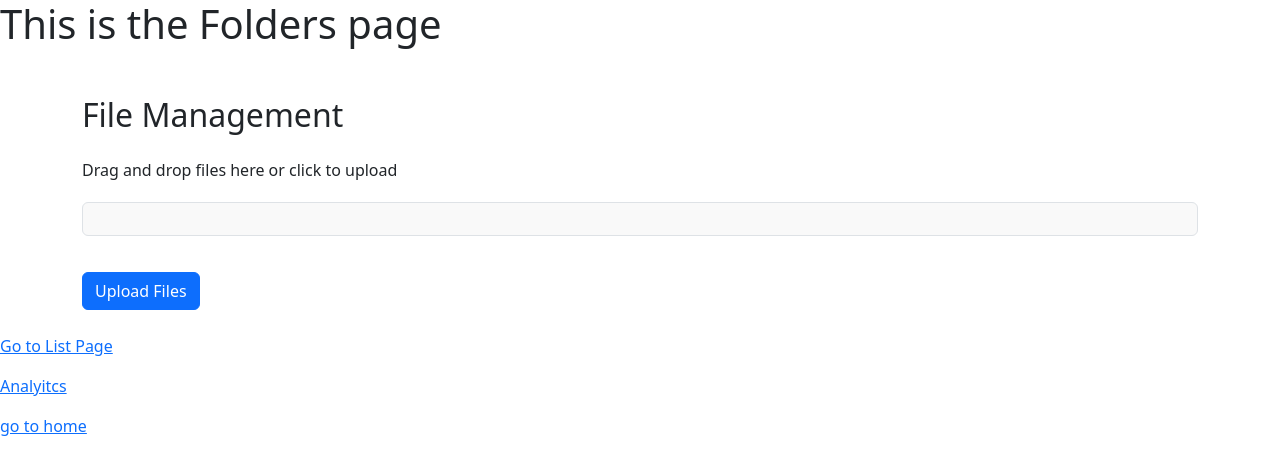
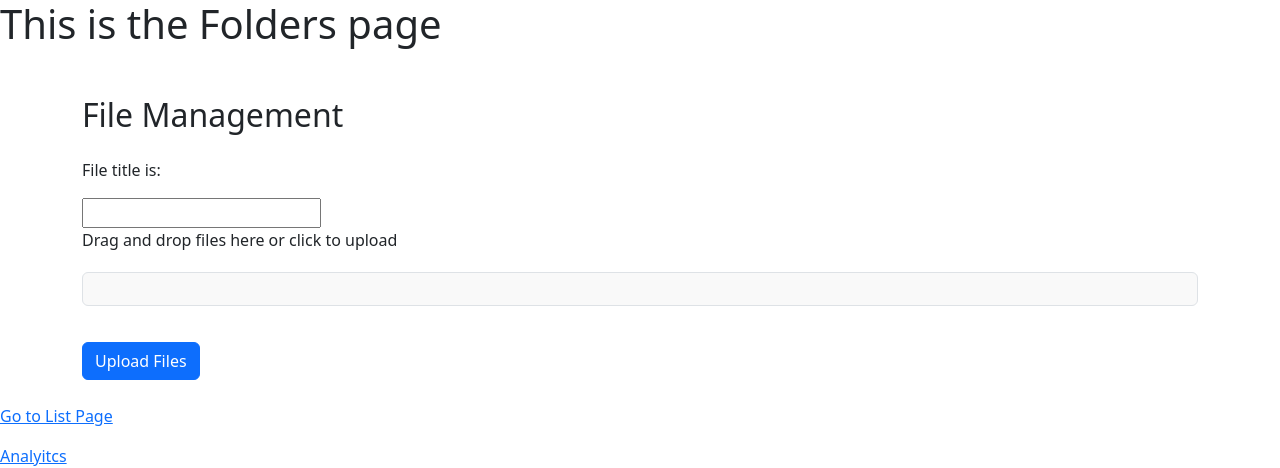
Before and after one commit to Tiborcode/MyCodes, a Django app: page /myfolders/ in a window 1280 px wide. Shown: the top 468 px of the page. Run offline with Django 5.2, Linux system fonts and the light colour scheme.

Commit message:
form saving works properly

```diff
--- a/myproject/myfolders/forms.py
+++ b/myproject/myfolders/forms.py
@@ -5,8 +5,9 @@ from .models import Files
 class UploadFilesForm(forms.Form):
     # file = forms.FileField(widget=forms.ClearableFileInput(attrs={'multiple': True}))
     # file = forms.FileField()
-    model = Files
-    fields = ['title', 'file']
+    class Meta:
+        model = Files
+        fields = ['title', 'file']
 
 # class MultipleFileInput(forms.ClearableFileInput):
 #     allow_multiple_selected = True
--- a/myproject/myfolders/templates/myfolders/myfolders.html
+++ b/myproject/myfolders/templates/myfolders/myfolders.html
@@ -11,9 +11,18 @@
             <div class="container mt-5">
                 <h2 class="mb-4">File Management</h2>
 
+                     <p>File title is:</p>
+                    <form id="titleUploadForm" method="post" enctype="text/plain" >
+
+                        {% csrf_token %}
+                        <input type="text" id="titleInput" multiple>
+                    </form>
+
                     <p>Drag and drop files here or click to upload</p>
                     <form id="fileUploadForm" method="post" enctype="multipart/form-data" style="display: none;">
-                    {% csrf_token %}
+
+                        {% csrf_token %}
+
                         <input type="file" id="fileInput" multiple>
                     </form>
 
--- a/myproject/myfolders/views.py
+++ b/myproject/myfolders/views.py
@@ -28,12 +28,20 @@ from .models import Files
 
 @csrf_exempt
 def upload_file(request):
+    # if request.method == 'POST':
+    #     form = UploadFilesForm(request.POST, request.FILES)
+    #     if form.is_valid():
+    #         form.save()  # `uploaded_at` will be set automatically
+    #         return redirect('list_files')
     if request.method == 'POST' and request.FILES:
         try:
-            files = request.FILES.getlist('files')
+            file = request.FILES.get('files')
+            title = request.POST.get('title')
             fs = FileSystemStorage(location='uploads/')
-            for file in files:
-                fs.save(file.name, file)
+            fs.save(file.name, file)
+            new_entry = Files.objects.create(title=title, file=file)
+            new_entry.save()
+
             return JsonResponse({'status': 'success', 'message': 'Files uploaded successfully'})
         except Exception as e:
             return JsonResponse({'status': 'error', 'message': str(e)}, status=500)
--- a/myproject/static/js/filemanager.js
+++ b/myproject/static/js/filemanager.js
@@ -1,6 +1,7 @@
 document.addEventListener('DOMContentLoaded', () => {
     const dropzone = document.getElementById('dropzone');
     const fileInput = document.getElementById('fileInput');
+    const titleInput = document.getElementById('titleInput')
     const fileList = document.getElementById('fileList');
     const uploadBtn = document.getElementById('uploadBtn');
     const uploadButton = document.getElementById('uploadButton');
@@ -36,11 +37,21 @@ document.addEventListener('DOMContentLoaded', () => {
 //        handleFiles(e.target.files);
     });
 
+    titleInput.addEventListener('change', (e) =>{
+        titleText = titleInput.value
+        console.log(titleText)
+    })
+
     uploadButton.addEventListener('click', () => {
             if (selectedFiles.length > 0) {
                 const formData = new FormData();
                 selectedFiles.forEach(file => {
                     formData.append('files', file);
+                    formData.append('title', titleText);
+//                    console.log(titleText);
+//                    for (let i = 0; i < formData.length; i++) {
+//                      console.log(formData[i]);
+//                    }
                 });
 
                 uploadFiles(formData);
@@ -80,7 +91,7 @@ document.addEventListener('DOMContentLoaded', () => {
         .then(response => response.json())
         .then(data => {
             if (data.status === 'success') {
-                alert('Files uploaded successfully!');
+//                alert('Files uploaded successfully!');
                 // Optionally update UI with new files
             } else {
                 alert('Error: ' + data.message);
```
Also changed, not shown: myproject/db.sqlite3.
